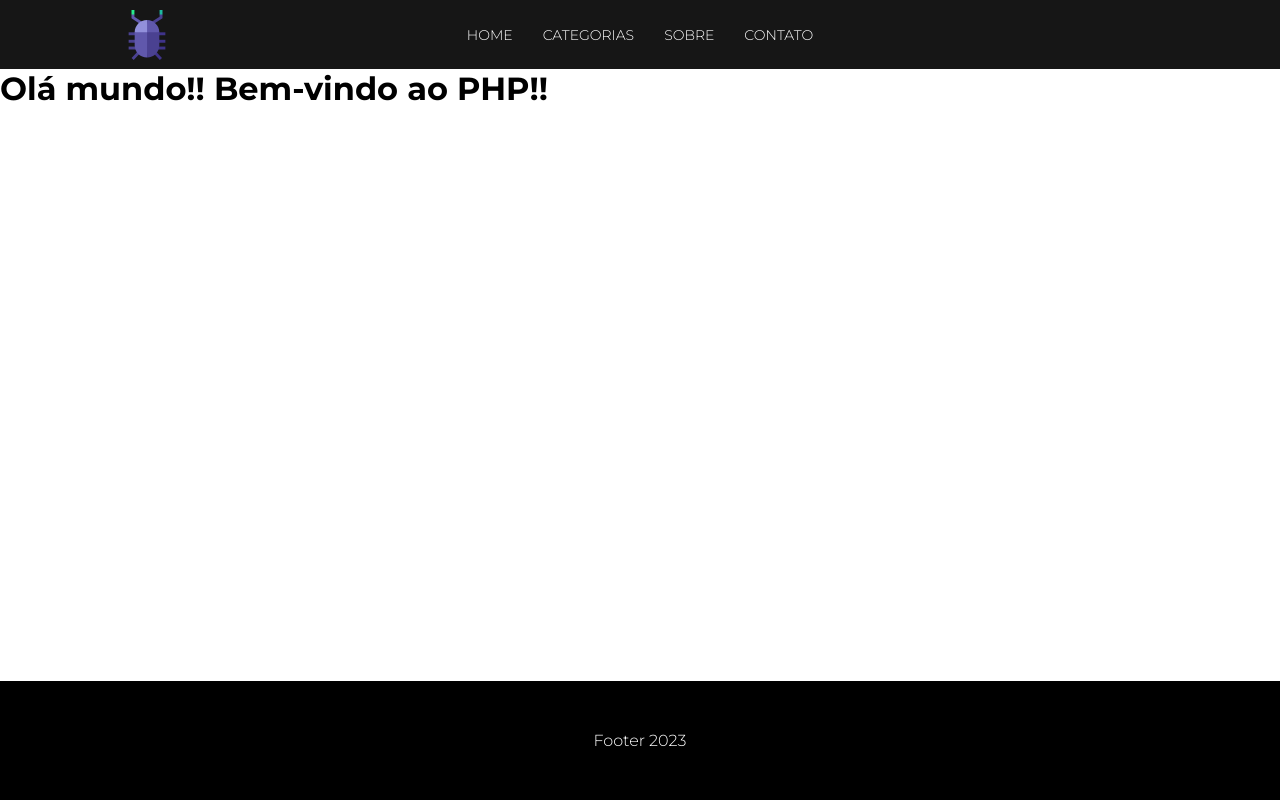
After one commit to mateuscoelho07/exercicios_blog_1de, a PHP site: page / in a window 1280 px wide. The commit adds this page. Run offline with PHP 8.4, Linux system fonts and the light colour scheme.

Commit message:
exercicio
exercicio

```diff
--- /dev/null
+++ b/CSS/style.css
@@ -0,0 +1,64 @@
+/* RESET */
+* {
+    padding: 0;
+    margin: 0;
+    box-sizing: border-box;
+    font-family: 'Montserrat', sans-serif;
+}
+
+html {
+    min-height: 100vh;
+    position: relative;
+}
+
+main {
+    margin-bottom: 250px;;
+}
+
+/* NAVBAR */
+#logo {
+    position: absolute;
+    top: 10px;
+    left: 9.5%;
+}
+
+#logo img {
+    width: 50px;
+}
+
+#navbar {
+    display: flex;
+    align-items: center;
+    justify-content: center;
+    background-color: #161616;
+    padding: 20px;
+    text-transform: uppercase;
+    list-style: none;
+}
+
+#navbar li {
+    margin: 0 10px;
+    padding: 5px;
+}
+
+#navbar .nav-link {
+    color: #FFF;
+    text-decoration: none;
+    transition: .5s;
+    font-size: 14px;
+}
+
+#navbar .nav-link:hover {
+    color: #999;
+}
+
+/* FOOTER */
+footer {
+    width: 100%;
+    position: absolute;
+    bottom: 0;
+    text-align: center;
+    background: #000;
+    color: #FFF;
+    padding: 50px 0;
+}
--- /dev/null
+++ b/helpers/url.php
@@ -0,0 +1,7 @@
+<?php
+
+// Constrói a URL base do site combinando o protocolo,
+// nome do servidor, diretório atual e barra final.
+
+$BASE_URL = "http://" .$_SERVER['SERVER_NAME']
+.dirname($_SERVER["REQUEST_URI"].'?').'';
--- /dev/null
+++ b/index.php
@@ -0,0 +1,9 @@
+<?php
+    include_once("templates/header.php");
+?>
+
+<h1>Olá mundo!! Bem-vindo ao PHP!!</h1>
+
+<?php
+    include_once("templates/footer.php");
+?>
--- a/templates/header.php
+++ b/templates/header.php
@@ -1,23 +1,26 @@
 <?php
-require_once ("herpers/url.php");
+require_once ("helpers/url.php");
 ?>
 
-<link rel="stylesheet" href="<?=$BASE_URL ?>/css/style.css"></link>
+<link rel="stylesheet" href="<?=$BASE_URL ?>/css/style.css">
+
+<!-- Importação da Font Montserrat (Google Fonts) -->
 <link rel="preconnect" href="https://fonts.googleapis.com">
 <link rel="preconnect" href="https://fonts.gstatic.com" crossorigin>
-<link href="https://fonts.googleapis.com/css2?family=Montserrat:wght@300&display=swap" rel="stylesheet">
+<link href="https://fonts.googleapis.com/css2?family=Montserrat:wght@300;700&display=swap" rel="stylesheet">
 
 </head>
 <body>
     <header>
         <a href="<?=$BASE_URL ?>"id="logo">
-            <img src="<?=$BASE_URL?>/img/log.svg" alt="Logo Blog">
+            <img src="<?=$BASE_URL ?>/img/logo.svg" alt="Logo Blog">
         </a>
         <ul id="navbar">
-        <li><a href="<?=$BASE_URL ?>"class="nav-link">HOME</a></li>
+            <li><a href="<?=$BASE_URL ?>" class="nav-link">Home</a></li>
             <li><a href="#" class="nav-link">Categorias</a></li>
             <li><a href="#" class="nav-link">Sobre</a></li>
-        <li><a href="<?=$BASE_URL ?>/contato.php" class="nav-link">Contato</a></li>
+            <li><a href="<?=$BASE_URL ?>/contato.php"
+            class="nav-link">Contato</a></li>
         </ul>
     </header>
 </body>
```
Also changed, not shown: contato.php (added, +9 -0 lines). Lines whose indentation alone changed are shown as unchanged.
